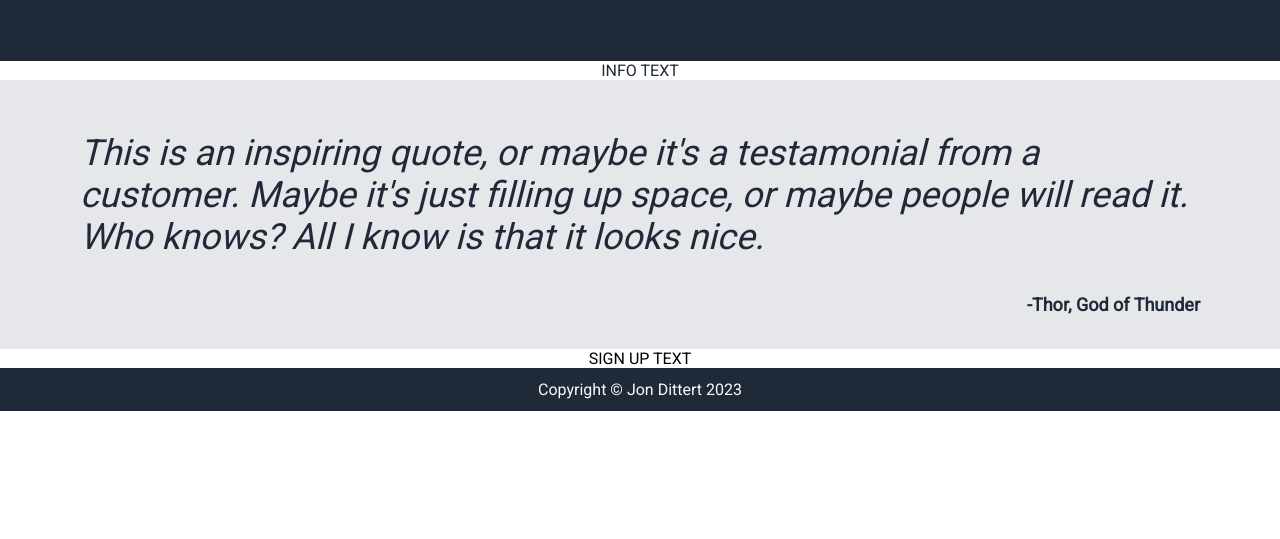
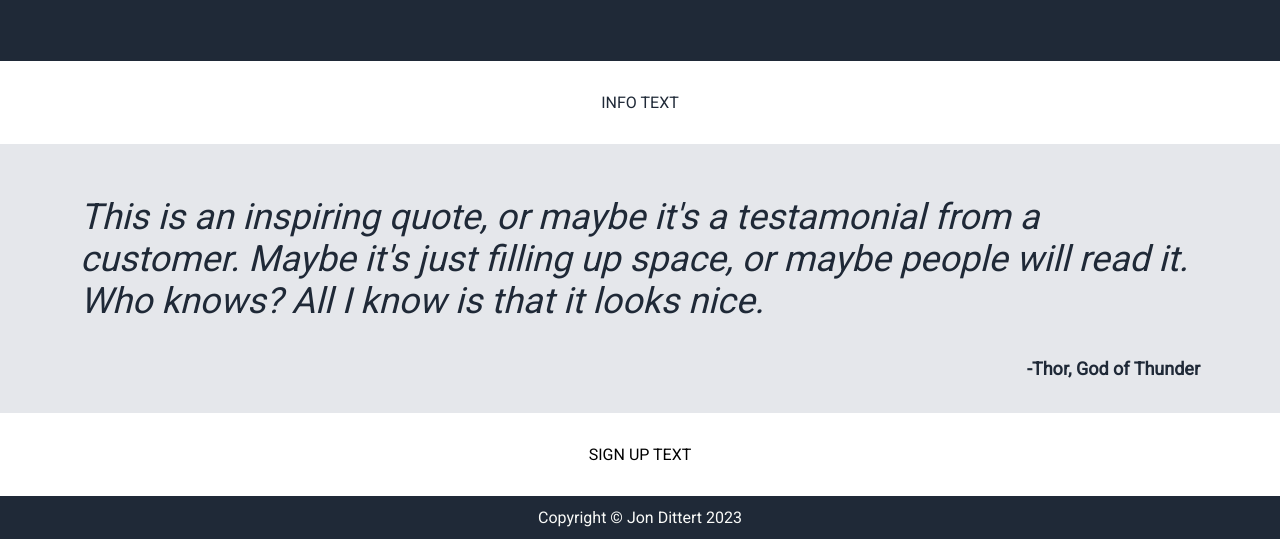
Before and after one commit to jdittert/landing-page, a plain HTML site: page index.html in a window 1280 px wide. Shown: the part 493-1032 px from the top of the page. Before the commit the page ends 904 px from the top, so only its background shows below. Drawn offline with Linux system fonts and the light colour scheme.

Commit message:
Add section class

```diff
--- a/index.html
+++ b/index.html
@@ -9,7 +9,7 @@
     <title>Landing Page</title>
 </head>
 <body>
-    <div class="header">
+    <div class="section header">
         <div class="header-top">
             <div class="header-logo">
                 Header Logo
@@ -37,20 +37,20 @@
                 </div>
         </div>
     </div>
-    <div class="info">
+    <div class="section info">
         INFO TEXT
     </div>
-    <div class="quote">
+    <div class="section quote">
         <p>This is an inspiring quote, or maybe it's a testamonial from a customer. Maybe it's just
             filling up space, or maybe people will read it. Who knows? All I know is that it
             looks nice.
         </p>
         <p class="author">-Thor, God of Thunder</p>
     </div>
-    <div>
+    <div class="section">
         SIGN UP TEXT
     </div>
-    <div class="footer">
+    <div class="section footer">
         Copyright &#169; Jon Dittert 2023
     </div>
 </body>
--- a/style.css
+++ b/style.css
@@ -11,6 +11,10 @@ body {
     text-align: center;
     margin: 0;
     font-family: Roboto, sans-serif;
+}
+
+.section {
+    padding: 2em 6em;
 }
 
 button {
```
